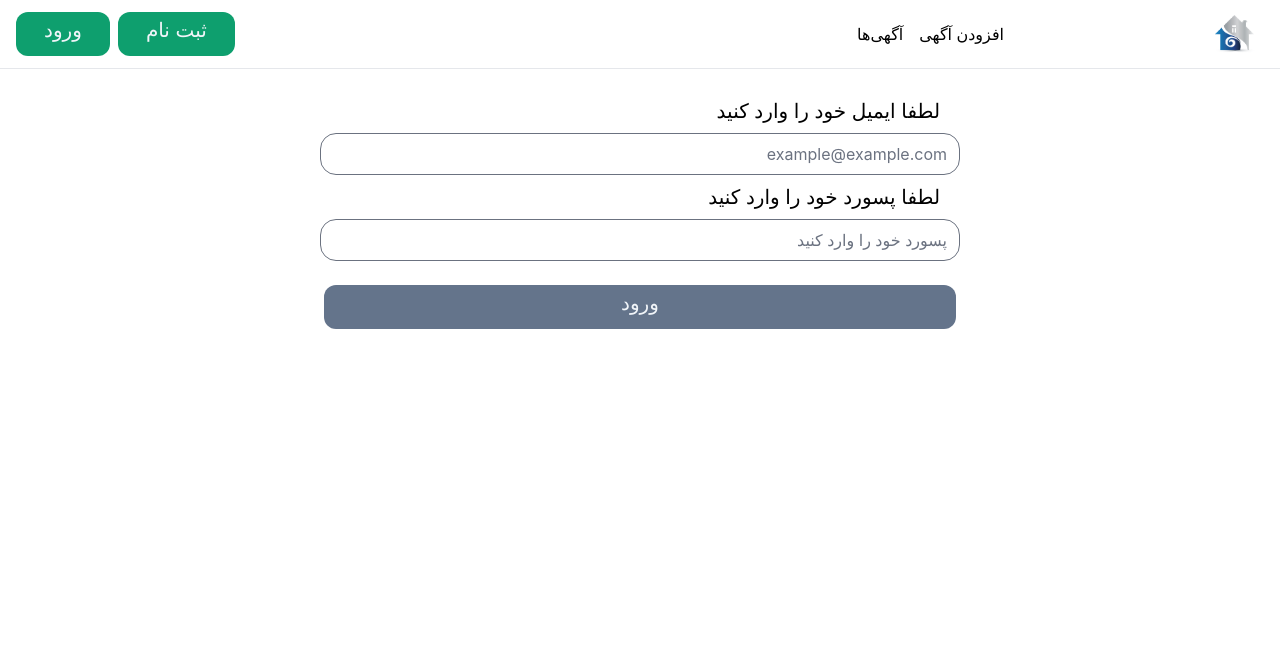
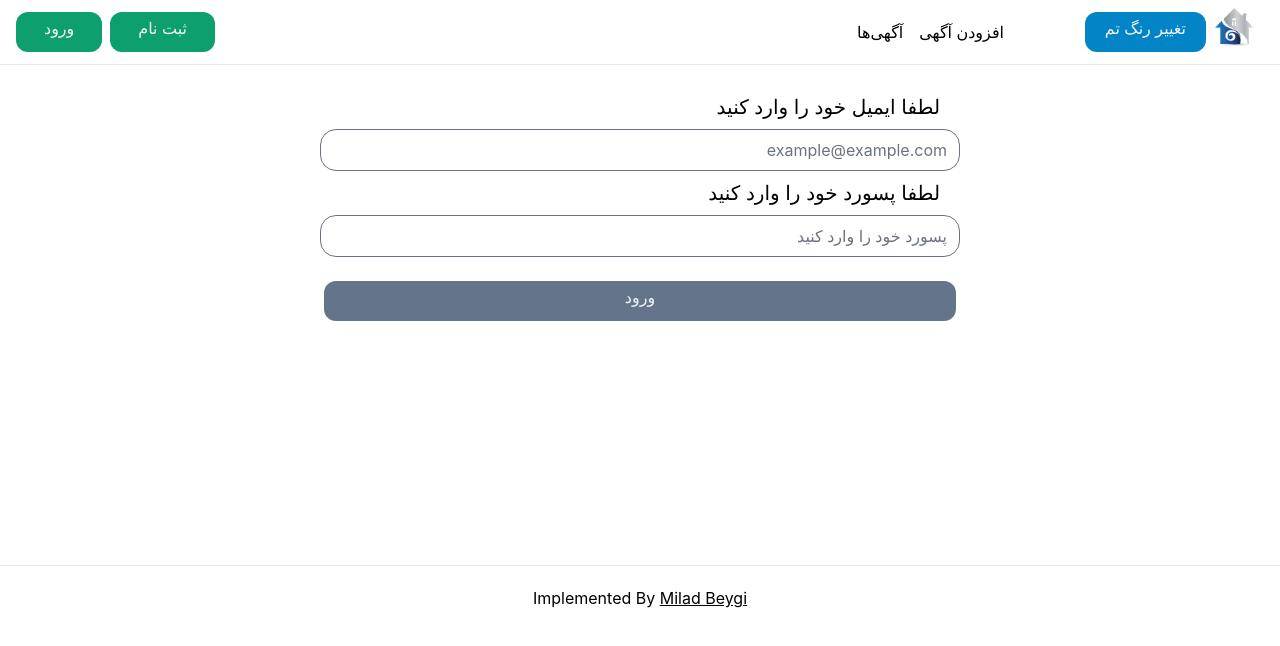
Before and after one commit to MiladBeygi/homeSaleOnlineShop, a React (Create React App) app: page /login in a window 1280 px wide. Shown: the top 646 px of the page. Built offline with nearby package versions, Linux system fonts and the light colour scheme.

Commit message:
add theme changing functionality and footer

```diff
--- a/src/App.jsx
+++ b/src/App.jsx
@@ -13,6 +13,7 @@ import Advertises from './pages/Advertises';
 export const UserContext = createContext();
 function App() {
   const [isLoggedIn, setIsLoggedIn] = useState(false);
+  const [isDarkTheme, setIsDarkTheme] = useState(false);
   const pagesList = [
     {
       path: "/login",
@@ -38,10 +39,10 @@ function App() {
   }, [])
   return (
     <>
-      <UserContext.Provider value={{ isLoggedIn, setIsLoggedIn }}>
+      <UserContext.Provider value={{ isLoggedIn, setIsLoggedIn, isDarkTheme, setIsDarkTheme }}>
         <ToastContainer />
         <MainLayout>
-          <div className="App">
+          <div className={`App ${isDarkTheme ? "bg-slate-800 text-slate-100" : ""}`}>
             <Routes>
               <Route path='/' element={<Navigate to="/advertises" />} />
               {pagesList.map((page, i) => <Route key={i + 1} path={page.path} element={page.element} />)}
--- a/src/components/Button.jsx
+++ b/src/components/Button.jsx
@@ -2,7 +2,7 @@ const Button = (props) => {
     const { children, classes, onClick, type } = props;
     return <>
         <div className="m-1">
-            <button {...props} type={type} onClick={onClick} className={`bg-green-500 pb-3 text-xl px-5 py-1 rounded-xl text-slate-100 hover:bg-slate-300 hover:text-green-500 w-full disabled:bg-slate-500 disabled:text-slate-100 ${classes}`}>
+            <button {...props} type={type} onClick={onClick} className={`bg-green-500 pb-3 text-md px-5 py-1 rounded-xl text-slate-100 hover:bg-slate-300 hover:text-green-500 w-full disabled:bg-slate-500 disabled:text-slate-100 ${classes}`}>
                 {children}
             </button>
         </div>
--- /dev/null
+++ b/src/components/Footer.jsx
@@ -0,0 +1,10 @@
+const Footer = (props) => {
+    const { backGround } = props;
+    return <>
+        <hr />
+        <div className={`text-center py-5 ${backGround ? "bg-slate-800 text-slate-100" : ""}`}>
+            Implemented By <a className="underline" href="https://github.com/MiladBeygi">Milad Beygi</a>
+        </div>
+    </>
+}
+export default Footer;
--- a/src/components/Header.jsx
+++ b/src/components/Header.jsx
@@ -5,8 +5,9 @@ import { useContext, useEffect, useState } from "react";
 import { UserContext } from "../App";
 
 const Header = (props) => {
+    const { backGround } = props;
     const navigate = useNavigate();
-    const { isLoggedIn, setIsLoggedIn } = useContext(UserContext);
+    const { isLoggedIn, setIsLoggedIn, isDarkTheme, setIsDarkTheme } = useContext(UserContext);
     useEffect(() => {
         if (sessionStorage.getItem("ACCESS_TOKEN")) {
             setIsLoggedIn(true);
@@ -16,12 +17,18 @@ const Header = (props) => {
         sessionStorage.removeItem("ACCESS_TOKEN");
         setIsLoggedIn(false);
     }
+    const themeChangeHandler = () => {
+        setIsDarkTheme((prevState) => {
+            return !prevState
+        })
+    }
     return <>
-        <div className="flex justify-center items-center mx-5 " dir="rtl">
-            <div className="w-1/4">
+        <div className={`flex justify-center items-center px-5  ${backGround ? "bg-slate-800 text-slate-100" : ""} `} dir="rtl">
+            <div className="w-1/4 flex">
                 <Link to='/'>
                     <img className="w-[50px] " src="img/logo.png" />
                 </Link>
+                <Button onClick={themeChangeHandler} classes='bg-sky-600'>{"تغییر رنگ تم"}</Button>
             </div>
             <div className="flex items-center justify-start w-2/4">
 
--- a/src/layout/MainLayout.jsx
+++ b/src/layout/MainLayout.jsx
@@ -1,15 +1,22 @@
 import { useContext, useEffect } from "react";
 import Header from "../components/Header";
 import { UserContext } from "../App";
+import Footer from "../components/Footer";
 
 const MainLayout = (props) => {
+    const { isDarkTheme, setIsDarkTheme } = useContext(UserContext)
+    useEffect(() => {
+
+    }, [isDarkTheme])
 
     const { children } = props;
     return <>
-        <Header />
-        <div>
+        <Header backGround={isDarkTheme} />
+        <div className={`${isDarkTheme ? "bg-slate-800 text-slate-100" : ""} min-h-[500px]`}>
             {children}
-        </div>
+        </div >
+        <Footer backGround={isDarkTheme} />
+
     </>
 }
 export default MainLayout;
--- a/src/pages/LoginPage.jsx
+++ b/src/pages/LoginPage.jsx
@@ -59,7 +59,7 @@ const LoginPage = (props) => {
         }
     }, [isLoggedIn])
     return <>
-        <form onSubmit={submitHandler} className="w-2/4 mx-auto my-5">
+        <form onSubmit={submitHandler} className="w-2/4 mx-auto py-5">
             <Input type='email' id='email' value={emailValue} onChange={emailChangeHandler} onBlur={emailBlurHandler} placeholder="example@example.com" label="لطفا ایمیل خود را وارد کنید" />
             {emailHasError && <div className="text-red-500"> ایمیل نامعتبر است  </div>}
 
--- a/src/pages/RegistrationPage.jsx
+++ b/src/pages/RegistrationPage.jsx
@@ -61,7 +61,7 @@ const RegistrationPage = (props) => {
         }
     }
     return <>
-        <form onSubmit={submitHandler} className="w-2/4 mx-auto">
+        <form onSubmit={submitHandler} className="w-2/4 mx-auto my-0">
             <Input type='text' id='userName' placeholder='نام کاربری' label='نام کاربری خود را وارد کنید' value={userName} onBlur={userNameBlurHandler} onChange={userNameChangeHandler} />
             {userNameHasError && <div className="text-red-500">نام کاربری باید بیشتر از دو حرف باشد</div>}
 
```
